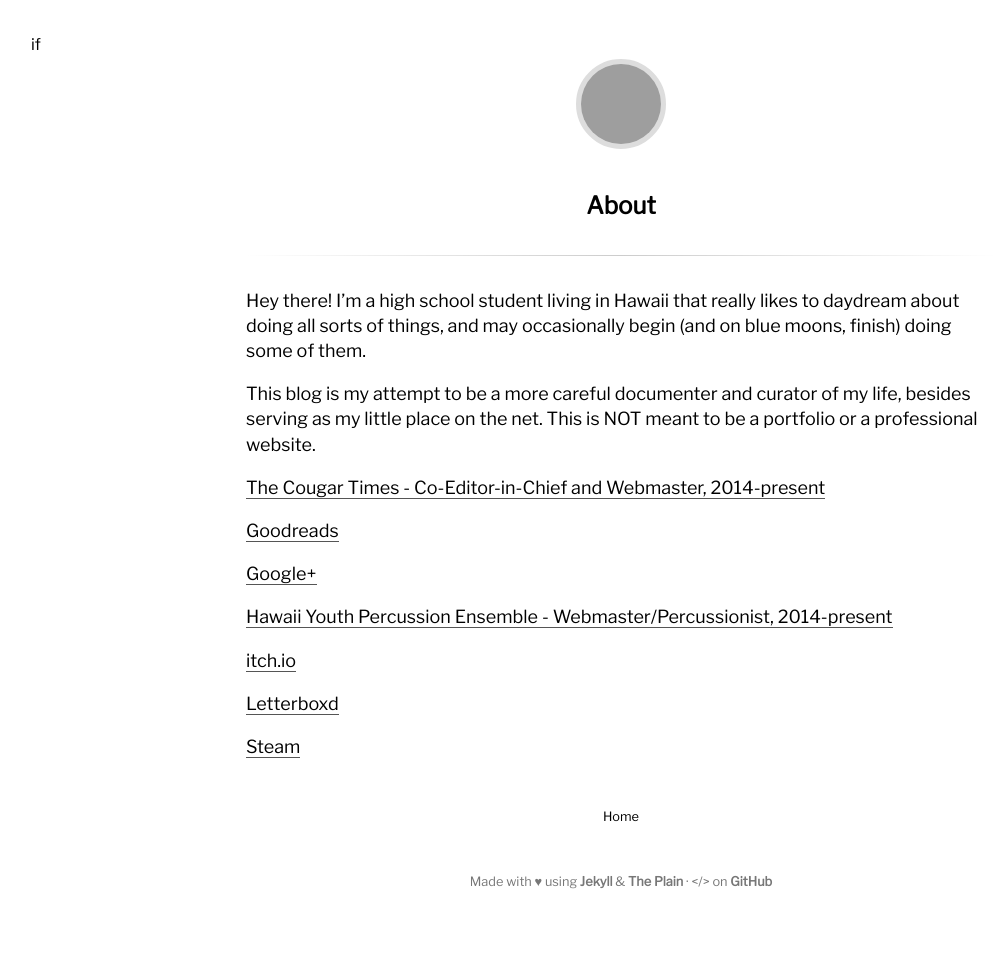
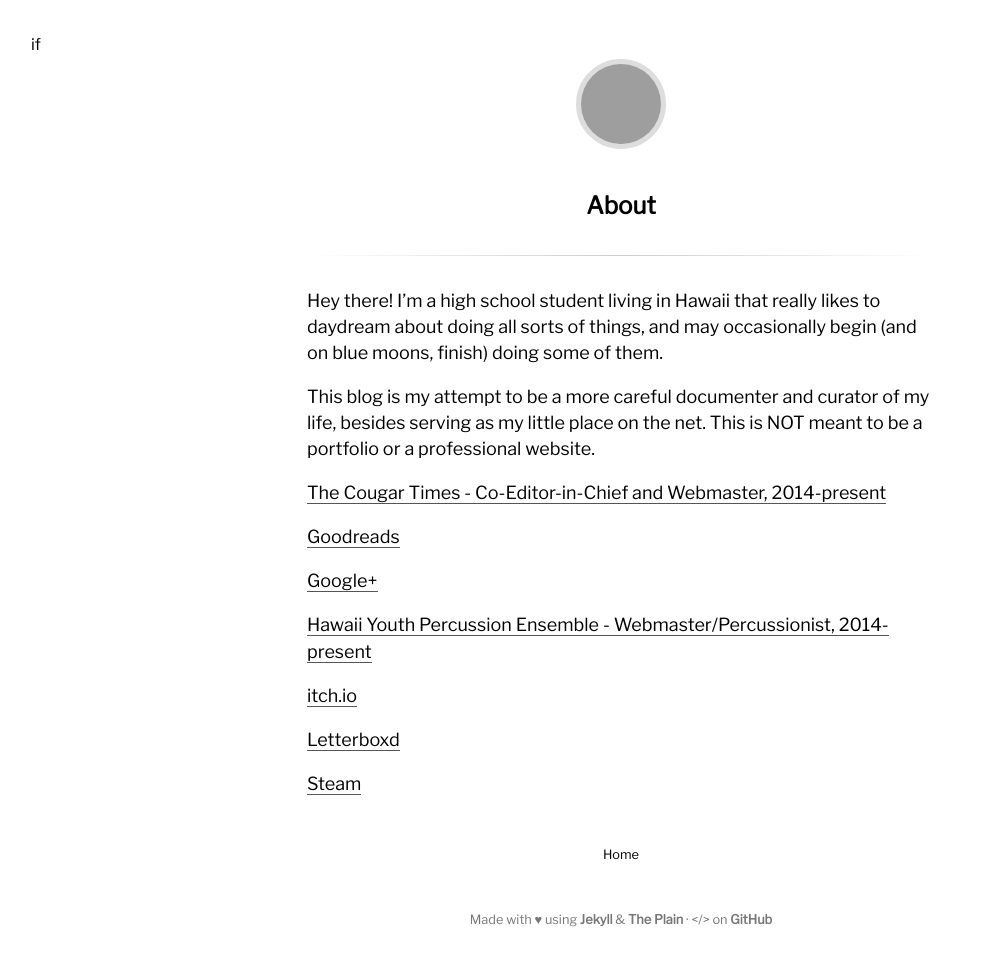
Before and after one commit to emersongoo/emersongoo.github.io, a Jekyll site: the page built from about.md, in a window 1280 px wide. Shown: the whole page, without its empty margins (19-1027 px from the left). Built offline with Jekyll 4.4.1, drawn with Linux system fonts in a browser that asks for light colours; before the commit the page ends 924 px from its top, so only the background shows below that; grey boxes are pictures that could not be loaded.

```diff
--- a/_sass/main.scss
+++ b/_sass/main.scss
@@ -245,7 +245,7 @@
   width: 100%;
 }
 article {
-  max-width: 750px;
+  max-width: 628px;
   margin: 0 auto;
   .title {
     line-height: 1.4em;
@@ -270,7 +270,7 @@
   }
   p {
     font-size: 18px;
-    line-height: 1.4em;
+    line-height: 1.45em;
     word-wrap: break-word;
   }
   .footnote {
```
